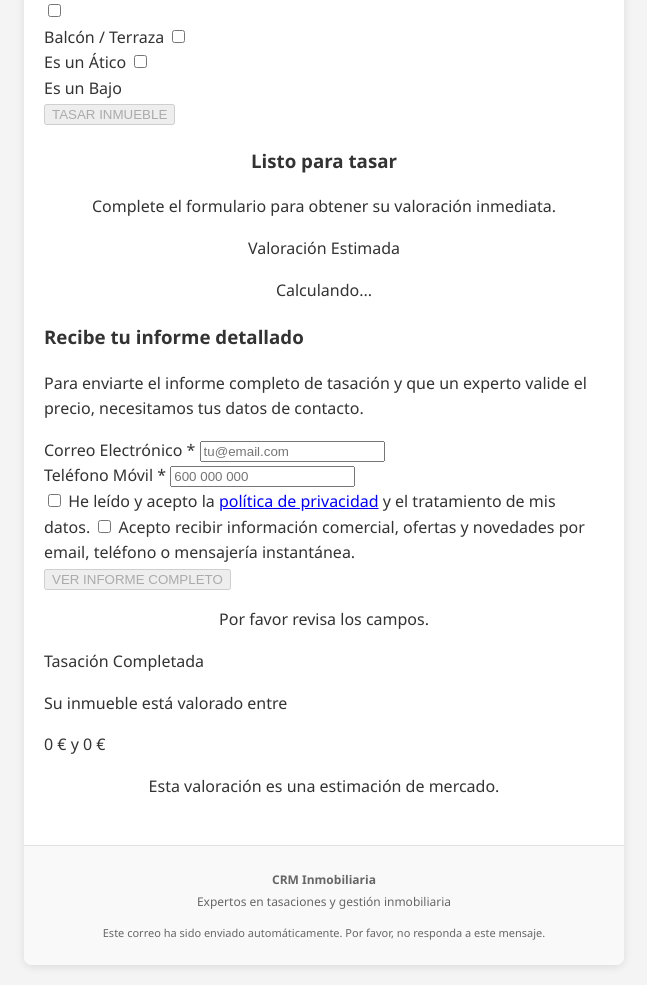
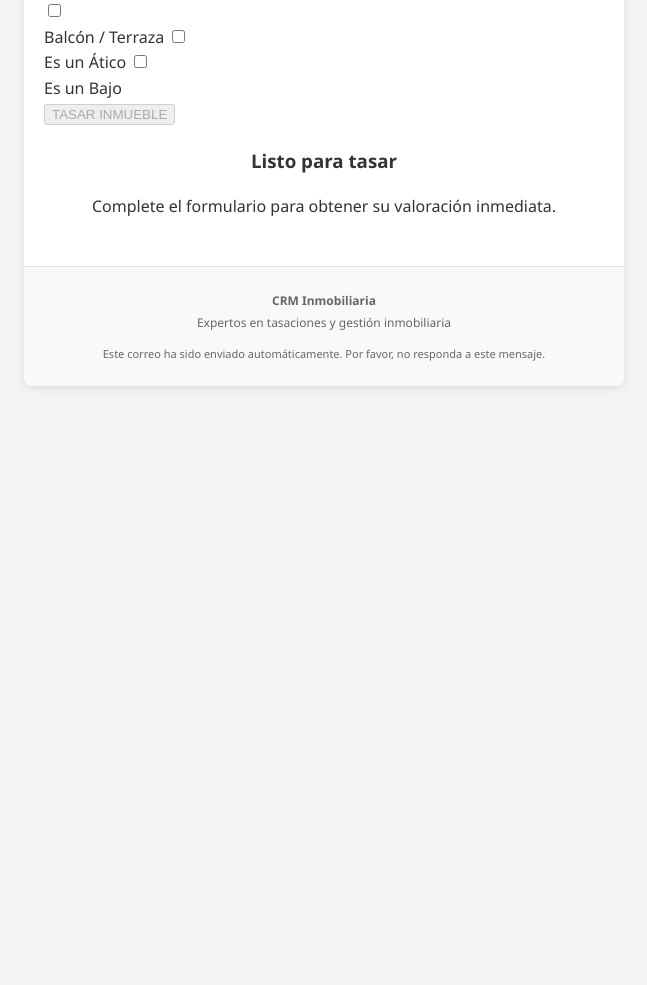
Before and after one commit to OswaldoDomingo/inmobiliaria, a PHP site: template app/views/tasacion/formulario.php in a window 1280 px wide. Shown: the part 658-1643 px from the top of the page, without its empty margins (316-963 px from the left). After the commit the page ends 1046 px from the top, so only its background shows below. Run offline with PHP 8.4, Linux system fonts and the light colour scheme; the template is opened without the code that fills it, so the values that code supplies are empty.

Commit message:
fix(tasacion): corregir visibilidad de formularios en recálculo
- Solucionado bug donde el botón 'VER INFORME COMPLETO' quedaba cortado
- Eliminada posición absoluta que causaba overflow en móviles
- Añadido reseteo explícito del resultado previo al recalcular
- Implementados estilos inline para garantizar visibilidad correcta
- Corregido flujo: placeholder → contacto → resultado final

```diff
--- a/app/views/tasacion/formulario.php
+++ b/app/views/tasacion/formulario.php
@@ -168,8 +168,8 @@
                 </div>
 
                 <!-- 2. Estado Intermedio: Formulario de Contacto (Captación) -->
-                <div id="contact-form-container"
-                    class="hidden bg-white border border-gray-200 rounded-2xl p-6 shadow-lg flex-1 flex-col animate-fade-in absolute inset-0 z-10">
+                <div id="contact-form-container" style="display:none;"
+                    class="hidden bg-white border border-gray-200 rounded-2xl p-6 shadow-lg flex-1 flex-col animate-fade-in w-full">
 
                     <!-- Gancho visual: Precio Estimado -->
                     <div class="bg-green-50 border border-green-200 rounded-xl p-4 text-center mb-6">
@@ -225,7 +225,7 @@
                 </div>
 
                 <!-- 3. Estado Final: Resultado Detallado -->
-                <div id="result-content"
+                <div id="result-content" style="display:none;"
                     class="hidden bg-indigo-50 border border-indigo-100 rounded-2xl p-6 sm:p-8 flex-1 flex-col animate-fade-in relative z-0">
                     <div class="flex items-center gap-2 text-indigo-700 font-semibold mb-4">
                         <i data-lucide="check-circle" class="w-5 h-5"></i>
@@ -558,9 +558,16 @@
 
             // Mostrar el formulario de contacto con el precio preview
             els.previewPriceRange.textContent = `${fmt.format(priceMin)} - ${fmt.format(priceMax)}`;
+
+            // Ocultar placeholder y resultado previo (si existe)
             els.resultPlaceholder.classList.add('hidden');
+            els.resultPlaceholder.style.display = 'none';
+            els.resultContent.classList.add('hidden');
+            els.resultContent.style.display = 'none';
+
+            // Mostrar formulario de contacto
             els.contactContainer.classList.remove('hidden');
-            els.contactContainer.classList.add('flex');
+            els.contactContainer.style.display = 'flex';
         }
 
         // PASO 2: Enviar Emails y Mostrar Resultado Final
@@ -609,12 +616,14 @@
 
                 // Transición al resultado final
                 els.contactContainer.classList.add('hidden');
+                els.contactContainer.style.display = 'none';
                 renderFinalResult();
 
             } catch (error) {
                 console.error("Error intentando enviar email (continuando flujo):", error);
                 // Si falla el email, mostramos el resultado igual para no perder al usuario
                 els.contactContainer.classList.add('hidden');
+                els.contactContainer.style.display = 'none';
                 renderFinalResult();
             } finally {
                 btn.disabled = false;
@@ -643,7 +652,7 @@
             }
 
             els.resultContent.classList.remove('hidden');
-            els.resultContent.classList.add('flex');
+            els.resultContent.style.display = 'flex';
         }
 
         document.addEventListener('DOMContentLoaded', () => {
```
